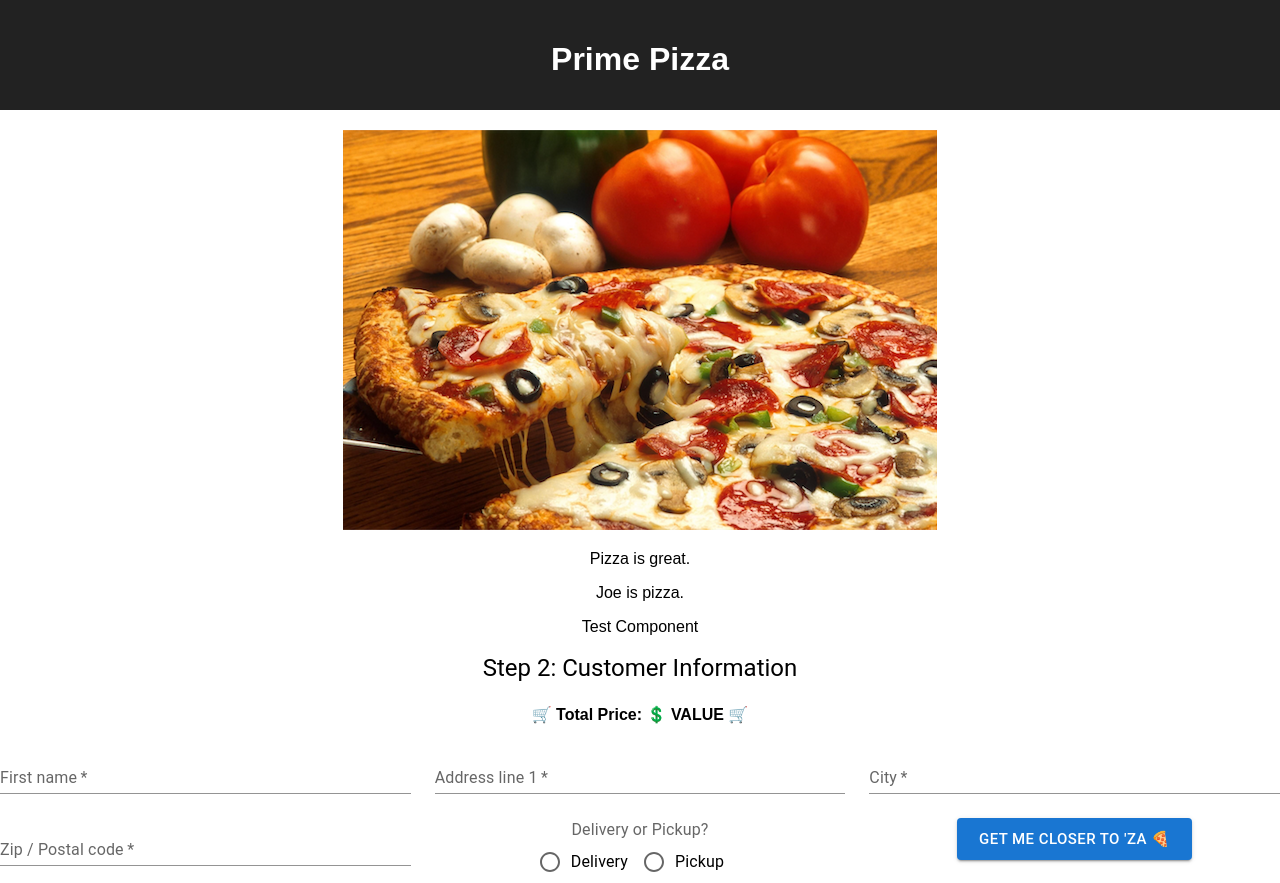
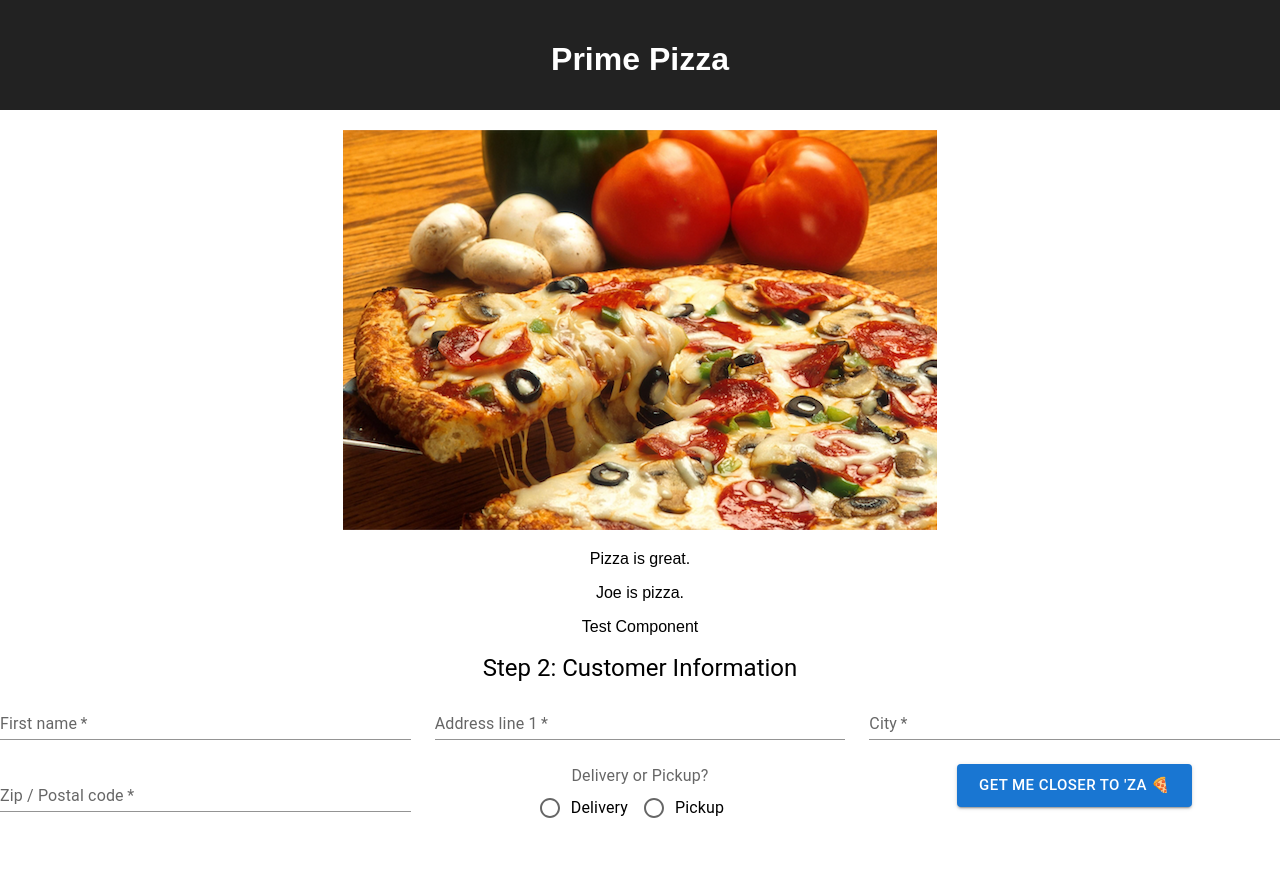
Before and after one commit to bsmrdel101/pizza-parlor, a React (Create React App) app: page / in a window 1280 px wide. After the commit the page ends 829 px from the top, so only its background shows below. Built offline with nearby package versions, Linux system fonts and the light colour scheme.

Commit message:
snipped out price

```diff
--- a/src/components/CustomerForm/CustomerForm.jsx
+++ b/src/components/CustomerForm/CustomerForm.jsx
@@ -30,8 +30,6 @@ export default function CustomerForm() {
       <Typography variant="h5" gutterBottom>
         Step 2: Customer Information
       </Typography>
-
-      <h4> 🛒 Total Price: 💲 VALUE 🛒</h4>
 
       <Box>
       <Grid container spacing={3}>
```
